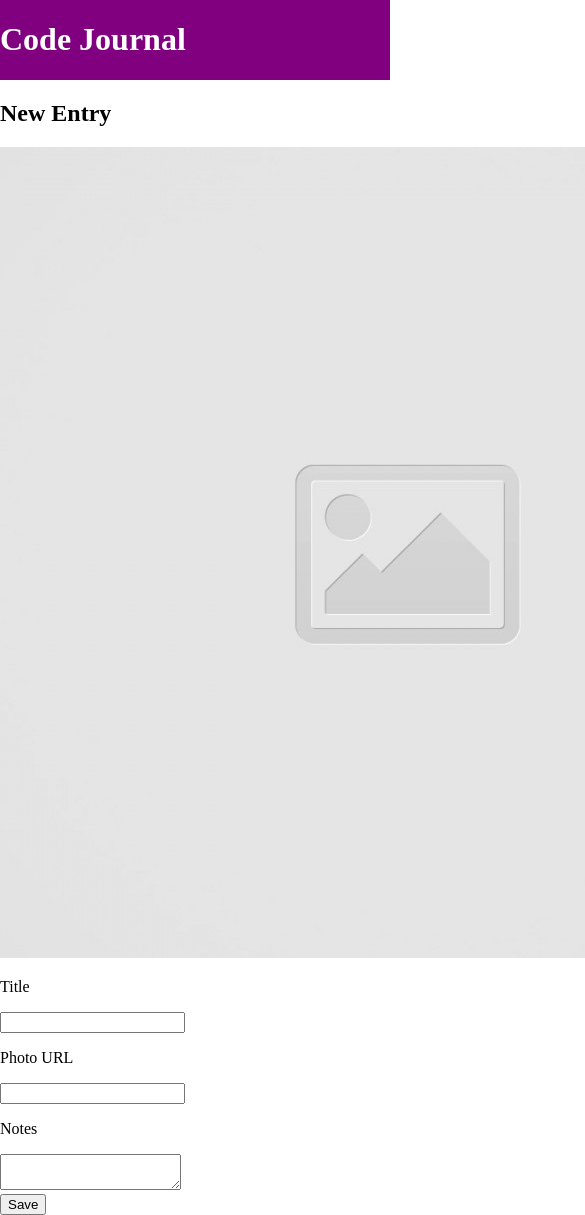
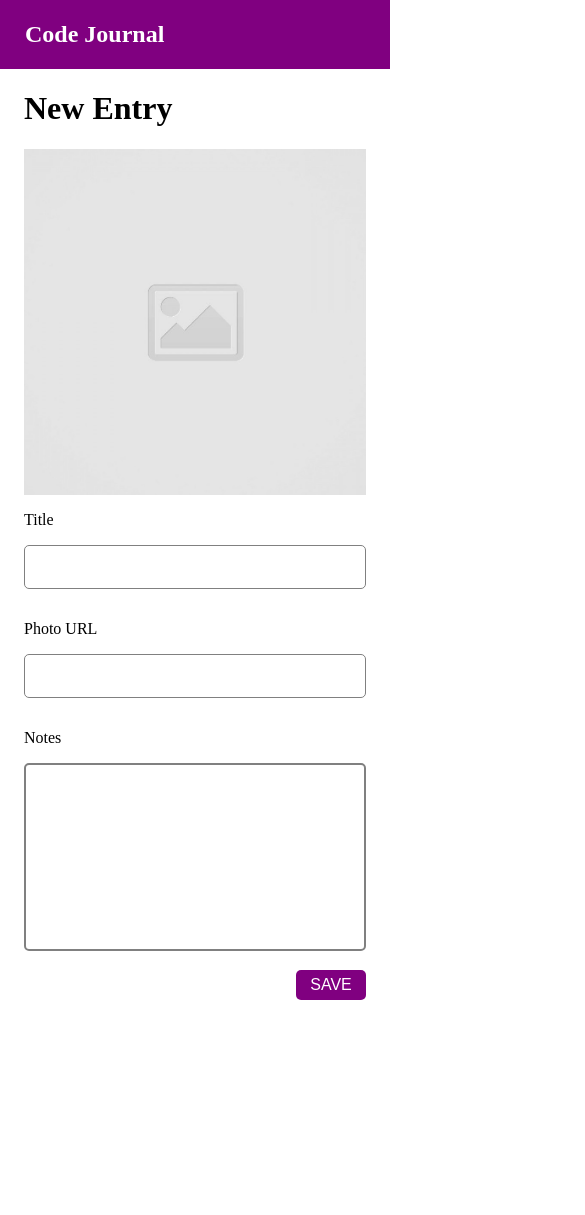
Before and after one commit to rjbae/code-journal, a website: page index.html in a window 390 px wide. Shown: the top 1215 px of the page, 585 px wide, since content can reach past the window. After the commit the page ends 1068 px from the top, so only its background shows below. Drawn offline with Linux system fonts and the light colour scheme; a web font is replaced by a local one.

Commit message:
Ensured that the forms looks nice on both mobile and desktop.

```diff
--- a/css/styles.css
+++ b/css/styles.css
@@ -1,12 +1,63 @@
 header {
   color: white;
   font-family: "Proza Libre", serif;
+  background-color: purple;
+  padding: 1px;
 }
 
-.header {
-  background-color: purple;
+h1 {
+  font-family: "Proza Libre", serif;
 }
 
-h2 {
+#image {
+  width: 100%;
+  height: 100%;
+  object-fit: cover;
+}
+
+label {
   font-family: "Proza Libre", serif;
 }
+
+#title,
+#photourl {
+  width: 100%;
+  line-height: 2.5em;
+  border-radius: 5px;
+  border: 1px solid gray;
+  margin-bottom: 15px;
+  font-size: 16px;
+}
+
+textarea {
+  width: 100%;
+  resize: none;
+  border-radius: 5px;
+  border: 2px solid gray;
+  font-size: 16px;
+}
+
+#save-button {
+  background-color: purple;
+  color: white;
+  border: none;
+  border-radius: 5px;
+  max-width: 100%;
+  width: 70px;
+  height: 30px;
+  font-size: 16px;
+  margin-top: 15px;
+  margin-bottom: 20%;
+}
+
+.save-button {
+  text-align: right;
+}
+
+input:focus {
+  outline-color: purple;
+}
+
+textarea:focus {
+  outline-color: purple;
+}
--- a/index.html
+++ b/index.html
@@ -17,16 +17,15 @@
   <link href="https://fonts.googleapis.com/css2?family=Proza+Libre:wght@500&display=swap" rel="stylesheet">
 </head>
 <body>
-  <div class="row header">
-    <div class="column-full">
   <header>
-        <h1>Code Journal</h1>
+    <div class="container">
+      <h2>Code Journal</h2>
+    </div>
   </header>
-    </div>
-  </div>
+  <div class="container">
     <div class="row">
       <div class="column-full">
-      <h2>New Entry</h2>
+        <h1>New Entry</h1>
       </div>
     </div>
     <div data-view="entry-form">
@@ -44,16 +43,17 @@
         </div>
         <div class="row">
           <div class="column-full">
-          <p><label for="notes">Notes</label></p>
-          <textarea name="notes"></textarea>
+            <p><label for="notes" class="notes">Notes</label></p>
+            <textarea rows="10"></textarea>
           </div>
         </div>
-      <div class="row">
+        <div class="row save-button">
           <div class="column-full">
-          <input type="button" id="save-button" value="Save">
+            <input type="button" id="save-button" value="SAVE">
           </div>
         </div>
       </form>
+    </div>
   </div>
   <main>
   </main>
```
Lines whose indentation alone changed are shown as unchanged.
